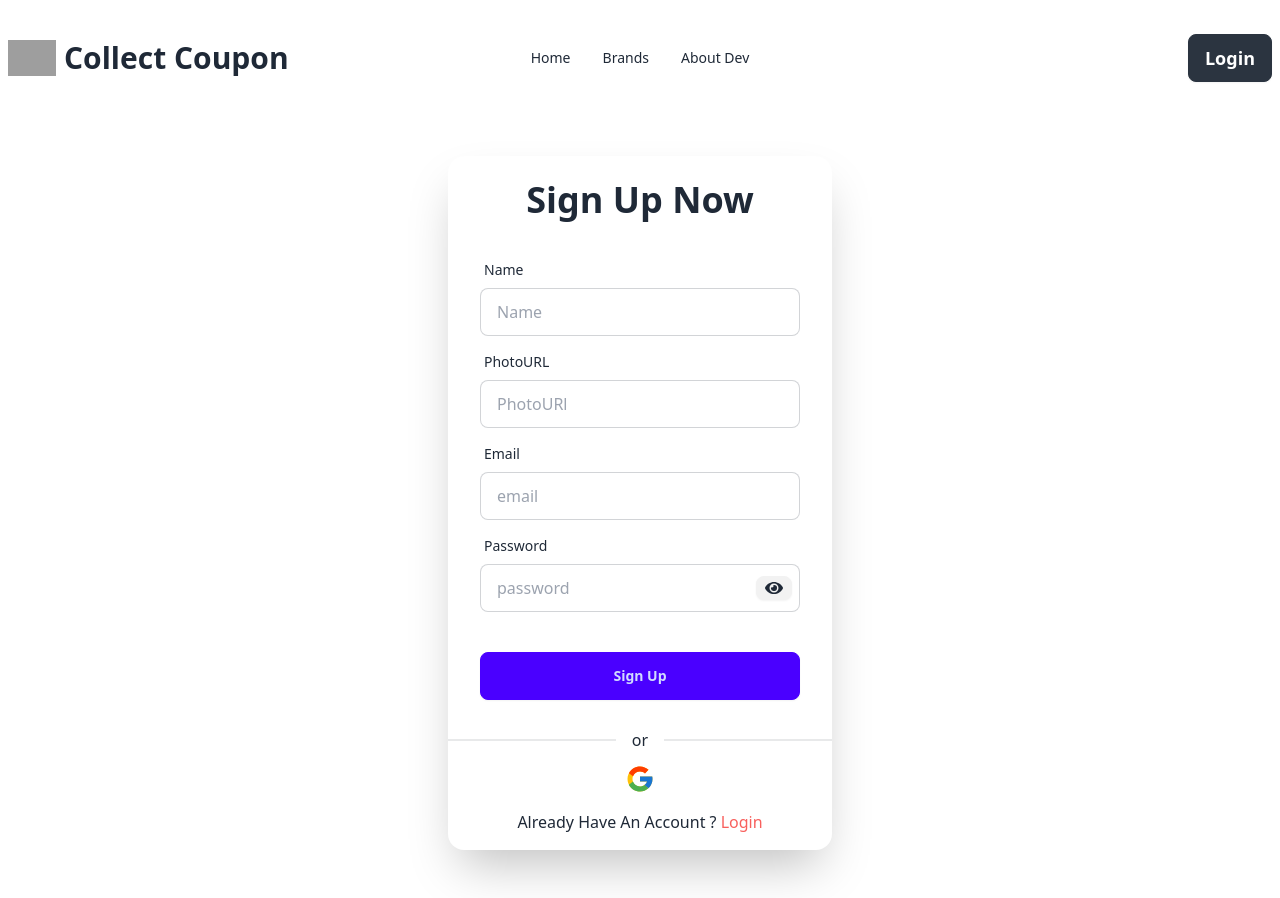
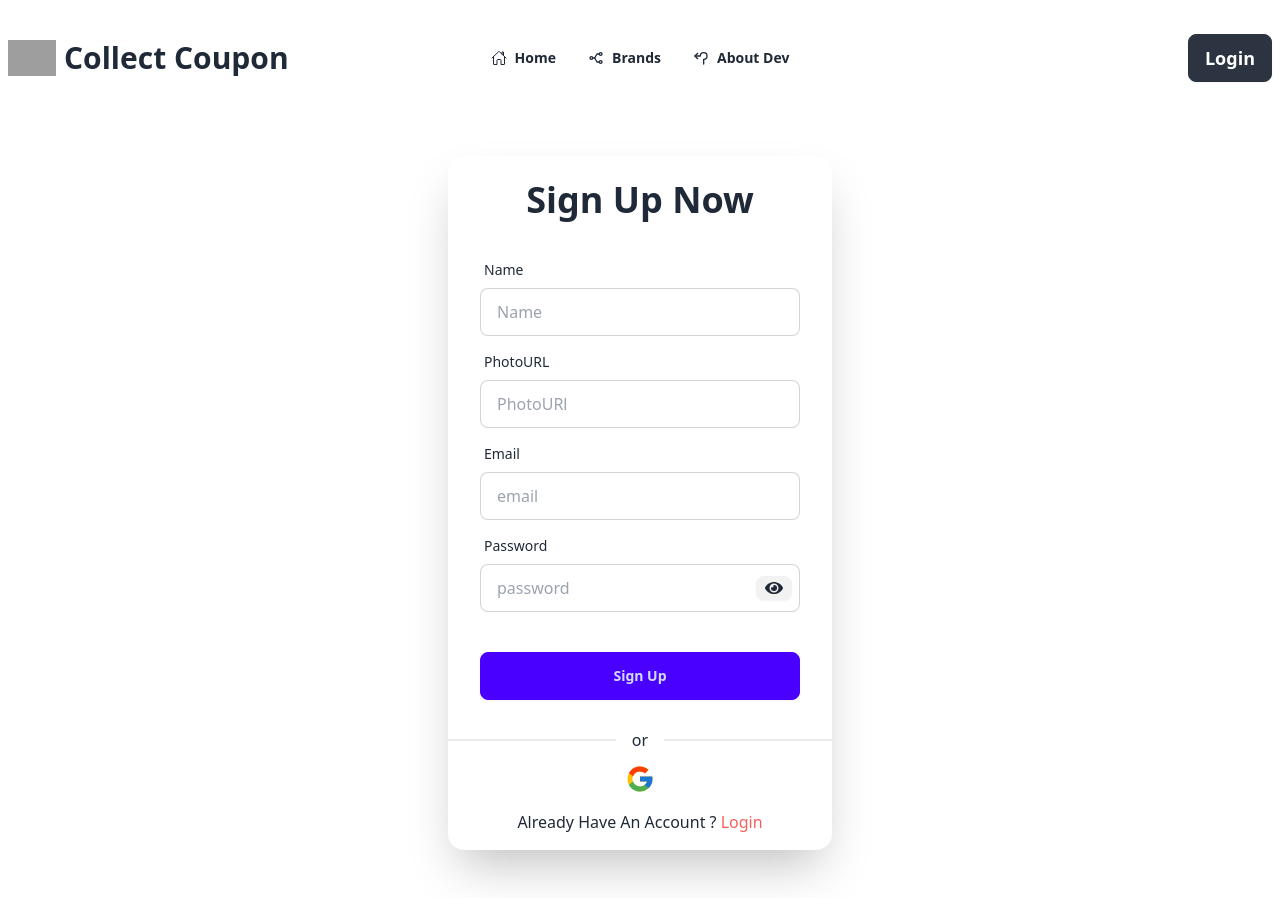
Before and after one commit to ashraful2871/Assingment-9, a React (Vite) app: page /sign-up in a window 1280 px wide. Built offline with nearby package versions, Linux system fonts and the light colour scheme; no server answers; grey boxes are pictures that could not be loaded.

Commit message:
add icon nav bar route releted icon and change some degine like toast dark mood and others

```diff
--- a/src/components/BrandsCard.jsx
+++ b/src/components/BrandsCard.jsx
@@ -17,7 +17,10 @@ const BrandsCard = ({ brand }) => {
         <p className="text-xl font-bold">Total Coupons: {coupons.length}</p>
         <p className="text-lg font-semibold">Category: {category}</p>
         <div className="card-actions justify-end">
-          <Link to={`/brands-details/${_id}`} className="btn btn-primary">
+          <Link
+            to={`/brands-details/${_id}`}
+            className="btn btn-neutral font-bold text-white"
+          >
             Buy Now
           </Link>
         </div>
--- a/src/components/Navbar.jsx
+++ b/src/components/Navbar.jsx
@@ -1,26 +1,62 @@
 import { useContext } from "react";
 import { Link, NavLink } from "react-router-dom";
 import { AuthContext } from "../provider/AuthProvider";
+import toast from "react-hot-toast";
+import { IoHomeOutline } from "react-icons/io5";
+import { TbArrowRoundaboutLeft, TbBrandStackshare } from "react-icons/tb";
+import { CgProfile } from "react-icons/cg";
 
 const Navbar = () => {
   const { user, signOutUser } = useContext(AuthContext);
 
+  // sign out
+  const handleSignOut = () => {
+    signOutUser();
+    toast.success("Successfully Sign Out", {
+      style: {
+        borderRadius: "10px",
+        background: "#333",
+        color: "#fff",
+      },
+    });
+  };
+
   const links = (
     <>
       <li>
-        <NavLink to="/">Home</NavLink>
+        <NavLink className=" font-bold" to="/">
+          <span className="text-base">
+            <IoHomeOutline />
+          </span>{" "}
+          Home
+        </NavLink>
       </li>
 
       <li>
-        <NavLink to="/brands">Brands</NavLink>
+        <NavLink className=" font-bold" to="/brands">
+          <span className="text-base">
+            <TbBrandStackshare />
+          </span>{" "}
+          Brands
+        </NavLink>
       </li>
       {user && (
         <li>
-          <NavLink to="/my-profile">My Profile</NavLink>
+          <NavLink className=" font-bold" to="/my-profile">
+            <span className="text-base">
+              <CgProfile />
+            </span>{" "}
+            My Profile
+          </NavLink>
         </li>
       )}
       <li>
-        <NavLink to="/about-dev">About Dev</NavLink>
+        <NavLink className=" font-bold" to="/about-dev">
+          <span className="text-base">
+            <TbArrowRoundaboutLeft />
+          </span>{" "}
+          About Dev
+        </NavLink>
       </li>
     </>
   );
@@ -86,7 +122,7 @@ const Navbar = () => {
         <div>
           {user ? (
             <button
-              onClick={signOutUser}
+              onClick={handleSignOut}
               className="btn btn-neutral font-bold text-white text-lg"
             >
               Sign Out
--- a/src/pages/BrandsDetails.jsx
+++ b/src/pages/BrandsDetails.jsx
@@ -6,7 +6,13 @@ const BrandsDetails = () => {
   const singleData = useLoaderData();
 
   const handleCopy = (copied) => {
-    toast.success(`code ${copied} copied successfully!`);
+    toast.success(`code ${copied} copied successfully!`, {
+      style: {
+        borderRadius: "10px",
+        background: "#333",
+        color: "#fff",
+      },
+    });
   };
 
   const { brand_logo, brand_name, rating, shop_Link, coupons } = singleData;
@@ -76,7 +82,11 @@ const BrandsDetails = () => {
               <p>{coupon.description}</p>
               <p>Expires: {coupon.expiry_date}</p>
               <div className="card-actions justify-start">
-                <a target="_blank" href={shop_Link} className="btn btn-primary">
+                <a
+                  target="_blank"
+                  href={shop_Link}
+                  className="btn btn-neutral font-bold text-white"
+                >
                   Use Now
                 </a>
               </div>
--- a/src/pages/Login.jsx
+++ b/src/pages/Login.jsx
@@ -20,7 +20,13 @@ const Login = () => {
     loginUser(email, password)
       .then((result) => {
         setUser(result.user);
-        toast.success("Successfully login");
+        toast.success("Successfully login", {
+          style: {
+            borderRadius: "10px",
+            background: "#333",
+            color: "#fff",
+          },
+        });
         navigate(location?.state ? location.state : "/");
       })
       .catch((error) => {
@@ -33,7 +39,13 @@ const Login = () => {
     signInGoogle()
       .then((result) => {
         setUser(result.user);
-        toast.success("Successfully login");
+        toast.success("Successfully login", {
+          style: {
+            borderRadius: "10px",
+            background: "#333",
+            color: "#fff",
+          },
+        });
         navigate(location?.state ? location.state : "/");
       })
       .catch((error) => {
--- a/src/pages/SignUp.jsx
+++ b/src/pages/SignUp.jsx
@@ -47,7 +47,13 @@ const SignUp = () => {
         setUser(result.user);
         updateUserProfile({ displayName: name, photoURL: photoURL })
           .then(() => {
-            toast.success("Successfully Signed Up");
+            toast.success("Successfully Signed Up", {
+              style: {
+                borderRadius: "10px",
+                background: "#333",
+                color: "#fff",
+              },
+            });
             navigate("/");
           })
           .catch((error) => {
@@ -63,11 +69,23 @@ const SignUp = () => {
     signInGoogle()
       .then((result) => {
         setUser(result.user);
-        toast.success("Successfully Signed Up");
+        toast.success("Successfully Signed Up", {
+          style: {
+            borderRadius: "10px",
+            background: "#333",
+            color: "#fff",
+          },
+        });
         navigate(location?.state ? location.state : "/");
       })
       .catch((error) => {
-        toast.error(error.message);
+        toast.error(error.message, {
+          style: {
+            borderRadius: "10px",
+            background: "#333",
+            color: "#fff",
+          },
+        });
       });
   };
 
--- a/src/provider/AuthProvider.jsx
+++ b/src/provider/AuthProvider.jsx
@@ -10,7 +10,6 @@ import {
 } from "firebase/auth";
 import React, { createContext, useEffect, useState } from "react";
 import { auth } from "../firebase/firebase";
-import toast from "react-hot-toast";
 
 export const AuthContext = createContext();
 const AuthProvider = ({ children }) => {
```
